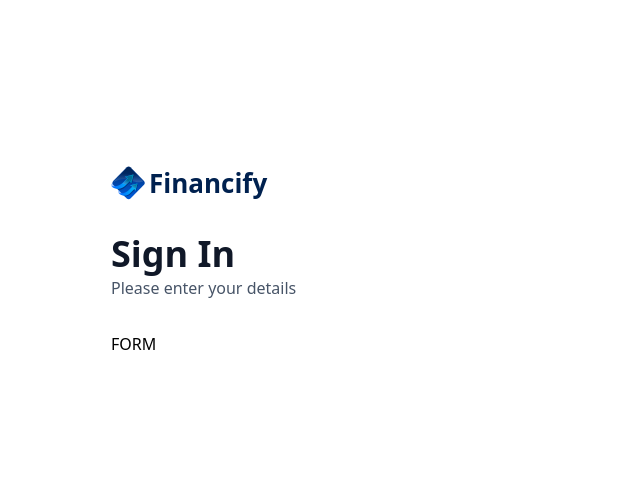
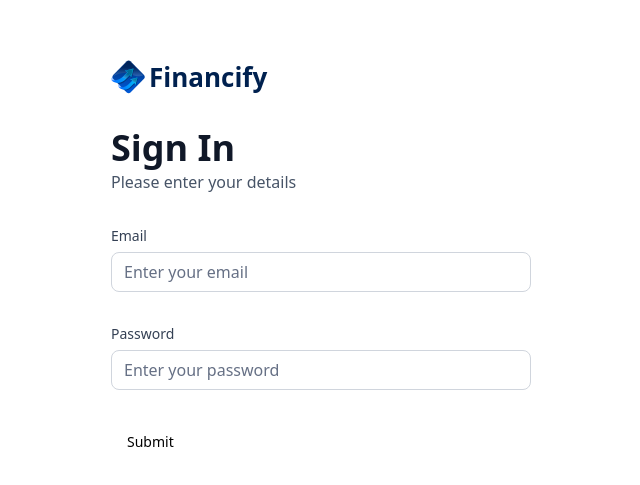
Before and after one commit to shahirulprojects/Financify, a Next.js app: page /sign-in in a window 1280 px wide. Shown: the part 139-624 px from the top of the page, without its empty margins (319-959 px from the left). Built offline with nearby package versions, Linux system fonts and the light colour scheme.

Commit message:
feat:add form

```diff
--- a/components/AuthForm.tsx
+++ b/components/AuthForm.tsx
@@ -3,8 +3,41 @@
 import Link from "next/link";
 import React, { useState } from "react";
 
+import { z } from "zod";
+import { zodResolver } from "@hookform/resolvers/zod";
+import { useForm } from "react-hook-form";
+import { Button } from "@/components/ui/button";
+import {
+  Form,
+  FormControl,
+  FormDescription,
+  FormField,
+  FormItem,
+  FormLabel,
+  FormMessage,
+} from "@/components/ui/form";
+import { Input } from "@/components/ui/input";
+import CustomInput from "./CustomInput";
+import { authFormSchema } from "@/lib/utils";
+
 const AuthForm = ({ type }: { type: string }) => {
   const [user, setUser] = useState(null); // at the start the user data wil be null
+
+  // 1. Define your form.
+  const form = useForm<z.infer<typeof authFormSchema>>({
+    resolver: zodResolver(authFormSchema),
+    defaultValues: {
+      email: "",
+      password: "",
+    },
+  });
+
+  // 2. Define a submit handler.
+  function onSubmit(values: z.infer<typeof authFormSchema>) {
+    // Do something with the form values.
+    // ✅ This will be type-safe and validated.
+    console.log(values);
+  }
   return (
     <section className="auth-form">
       <header className="flex flex-col gap-5 md:gap-8">
@@ -39,7 +72,26 @@
           {/* PlaidLink to link our bank accounts */}
         </div>
       ) : (
-        <>FORM</>
+        <>
+          <Form {...form}>
+            <form onSubmit={form.handleSubmit(onSubmit)} className="space-y-8">
+              <CustomInput
+                control={form.control}
+                name="email"
+                label="Email"
+                placeholder="Enter your email"
+              />
+              <CustomInput
+                control={form.control}
+                name="password"
+                label="Password"
+                placeholder="Enter your password"
+              />
+
+              <Button type="submit">Submit</Button>
+            </form>
+          </Form>
+        </>
       )}
     </section>
   );
--- /dev/null
+++ b/components/CustomInput.tsx
@@ -0,0 +1,40 @@
+import React from "react";
+import { FormControl, FormField, FormLabel, FormMessage } from "./ui/form";
+import { Input } from "./ui/input";
+import { Control, FieldPath } from "react-hook-form";
+import { z } from "zod";
+import { authFormSchema } from "@/lib/utils";
+
+interface CustomInput {
+  control: Control<z.infer<typeof authFormSchema>>;
+  name: FieldPath<z.infer<typeof authFormSchema>>; // untuk tahu name apa je yang wujud dekat authFormSchema tu. Kalau name tu tak wujud, dia akan kasi error
+  label: string;
+  placeholder: string;
+}
+
+const CustomInput = ({ control, name, label, placeholder }: CustomInput) => {
+  return (
+    <FormField
+      control={control}
+      name={name}
+      render={({ field }) => (
+        <div className="form-item">
+          <FormLabel className="form-label">{label}</FormLabel>
+          <div className="flex w-full flex-col">
+            <FormControl>
+              <Input
+                placeholder={placeholder}
+                className="input-class"
+                type={name === "password" ? "password" : "text"} // if name is equal to password then the input will be a type of password, meaning that it will censor the input
+                {...field}
+              />
+            </FormControl>
+            <FormMessage className="form-message mt-2" />
+          </div>
+        </div>
+      )}
+    />
+  );
+};
+
+export default CustomInput;
--- /dev/null
+++ b/components/ui/form.tsx
@@ -0,0 +1,176 @@
+import * as React from "react"
+import * as LabelPrimitive from "@radix-ui/react-label"
+import { Slot } from "@radix-ui/react-slot"
+import {
+  Controller,
+  ControllerProps,
+  FieldPath,
+  FieldValues,
+  FormProvider,
+  useFormContext,
+} from "react-hook-form"
+
+import { cn } from "@/lib/utils"
+import { Label } from "@/components/ui/label"
+
+const Form = FormProvider
+
+type FormFieldContextValue<
+  TFieldValues extends FieldValues = FieldValues,
+  TName extends FieldPath<TFieldValues> = FieldPath<TFieldValues>
+> = {
+  name: TName
+}
+
+const FormFieldContext = React.createContext<FormFieldContextValue>(
+  {} as FormFieldContextValue
+)
+
+const FormField = <
+  TFieldValues extends FieldValues = FieldValues,
+  TName extends FieldPath<TFieldValues> = FieldPath<TFieldValues>
+>({
+  ...props
+}: ControllerProps<TFieldValues, TName>) => {
+  return (
+    <FormFieldContext.Provider value={{ name: props.name }}>
+      <Controller {...props} />
+    </FormFieldContext.Provider>
+  )
+}
+
+const useFormField = () => {
+  const fieldContext = React.useContext(FormFieldContext)
+  const itemContext = React.useContext(FormItemContext)
+  const { getFieldState, formState } = useFormContext()
+
+  const fieldState = getFieldState(fieldContext.name, formState)
+
+  if (!fieldContext) {
+    throw new Error("useFormField should be used within <FormField>")
+  }
+
+  const { id } = itemContext
+
+  return {
+    id,
+    name: fieldContext.name,
+    formItemId: `${id}-form-item`,
+    formDescriptionId: `${id}-form-item-description`,
+    formMessageId: `${id}-form-item-message`,
+    ...fieldState,
+  }
+}
+
+type FormItemContextValue = {
+  id: string
+}
+
+const FormItemContext = React.createContext<FormItemContextValue>(
+  {} as FormItemContextValue
+)
+
+const FormItem = React.forwardRef<
+  HTMLDivElement,
+  React.HTMLAttributes<HTMLDivElement>
+>(({ className, ...props }, ref) => {
+  const id = React.useId()
+
+  return (
+    <FormItemContext.Provider value={{ id }}>
+      <div ref={ref} className={cn("space-y-2", className)} {...props} />
+    </FormItemContext.Provider>
+  )
+})
+FormItem.displayName = "FormItem"
+
+const FormLabel = React.forwardRef<
+  React.ElementRef<typeof LabelPrimitive.Root>,
+  React.ComponentPropsWithoutRef<typeof LabelPrimitive.Root>
+>(({ className, ...props }, ref) => {
+  const { error, formItemId } = useFormField()
+
+  return (
+    <Label
+      ref={ref}
+      className={cn(error && "text-destructive", className)}
+      htmlFor={formItemId}
+      {...props}
+    />
+  )
+})
+FormLabel.displayName = "FormLabel"
+
+const FormControl = React.forwardRef<
+  React.ElementRef<typeof Slot>,
+  React.ComponentPropsWithoutRef<typeof Slot>
+>(({ ...props }, ref) => {
+  const { error, formItemId, formDescriptionId, formMessageId } = useFormField()
+
+  return (
+    <Slot
+      ref={ref}
+      id={formItemId}
+      aria-describedby={
+        !error
+          ? `${formDescriptionId}`
+          : `${formDescriptionId} ${formMessageId}`
+      }
+      aria-invalid={!!error}
+      {...props}
+    />
+  )
+})
+FormControl.displayName = "FormControl"
+
+const FormDescription = React.forwardRef<
+  HTMLParagraphElement,
+  React.HTMLAttributes<HTMLParagraphElement>
+>(({ className, ...props }, ref) => {
+  const { formDescriptionId } = useFormField()
+
+  return (
+    <p
+      ref={ref}
+      id={formDescriptionId}
+      className={cn("text-sm text-muted-foreground", className)}
+      {...props}
+    />
+  )
+})
+FormDescription.displayName = "FormDescription"
+
+const FormMessage = React.forwardRef<
+  HTMLParagraphElement,
+  React.HTMLAttributes<HTMLParagraphElement>
+>(({ className, children, ...props }, ref) => {
+  const { error, formMessageId } = useFormField()
+  const body = error ? String(error?.message) : children
+
+  if (!body) {
+    return null
+  }
+
+  return (
+    <p
+      ref={ref}
+      id={formMessageId}
+      className={cn("text-sm font-medium text-destructive", className)}
+      {...props}
+    >
+      {body}
+    </p>
+  )
+})
+FormMessage.displayName = "FormMessage"
+
+export {
+  useFormField,
+  Form,
+  FormItem,
+  FormLabel,
+  FormControl,
+  FormDescription,
+  FormMessage,
+  FormField,
+}
--- /dev/null
+++ b/components/ui/input.tsx
@@ -0,0 +1,25 @@
+import * as React from "react"
+
+import { cn } from "@/lib/utils"
+
+export interface InputProps
+  extends React.InputHTMLAttributes<HTMLInputElement> {}
+
+const Input = React.forwardRef<HTMLInputElement, InputProps>(
+  ({ className, type, ...props }, ref) => {
+    return (
+      <input
+        type={type}
+        className={cn(
+          "flex h-10 w-full rounded-md border border-input bg-background px-3 py-2 text-sm ring-offset-background file:border-0 file:bg-transparent file:text-sm file:font-medium placeholder:text-muted-foreground focus-visible:outline-none focus-visible:ring-2 focus-visible:ring-ring focus-visible:ring-offset-2 disabled:cursor-not-allowed disabled:opacity-50",
+          className
+        )}
+        ref={ref}
+        {...props}
+      />
+    )
+  }
+)
+Input.displayName = "Input"
+
+export { Input }
--- /dev/null
+++ b/components/ui/label.tsx
@@ -0,0 +1,26 @@
+"use client"
+
+import * as React from "react"
+import * as LabelPrimitive from "@radix-ui/react-label"
+import { cva, type VariantProps } from "class-variance-authority"
+
+import { cn } from "@/lib/utils"
+
+const labelVariants = cva(
+  "text-sm font-medium leading-none peer-disabled:cursor-not-allowed peer-disabled:opacity-70"
+)
+
+const Label = React.forwardRef<
+  React.ElementRef<typeof LabelPrimitive.Root>,
+  React.ComponentPropsWithoutRef<typeof LabelPrimitive.Root> &
+    VariantProps<typeof labelVariants>
+>(({ className, ...props }, ref) => (
+  <LabelPrimitive.Root
+    ref={ref}
+    className={cn(labelVariants(), className)}
+    {...props}
+  />
+))
+Label.displayName = LabelPrimitive.Root.displayName
+
+export { Label }
--- a/lib/utils.ts
+++ b/lib/utils.ts
@@ -2,6 +2,7 @@
 import { type ClassValue, clsx } from "clsx";
 import qs from "query-string";
 import { twMerge } from "tailwind-merge";
+import { z } from "zod";
 
 export function cn(...inputs: ClassValue[]) {
   return twMerge(clsx(inputs));
@@ -193,3 +194,8 @@
 
   return date > twoDaysAgo ? "Processing" : "Success";
 };
+
+export const authFormSchema = z.object({
+  email: z.string().email(), // check if it is a type of email
+  password: z.string().min(8),
+});
--- a/package.json
+++ b/package.json
@@ -9,7 +9,9 @@
     "lint": "next lint"
   },
   "dependencies": {
+    "@hookform/resolvers": "^3.4.2",
     "@radix-ui/react-dialog": "^1.0.5",
+    "@radix-ui/react-label": "^2.0.2",
     "@radix-ui/react-slot": "^1.0.2",
     "chart.js": "^4.4.3",
     "class-variance-authority": "^0.7.0",
@@ -21,8 +23,10 @@
     "react-chartjs-2": "^5.2.0",
     "react-countup": "^6.5.3",
     "react-dom": "^18",
+    "react-hook-form": "^7.51.5",
     "tailwind-merge": "^2.3.0",
-    "tailwindcss-animate": "^1.0.7"
+    "tailwindcss-animate": "^1.0.7",
+    "zod": "^3.23.8"
   },
   "devDependencies": {
     "@types/node": "^20",
```
Also changed, not shown: 1 other file (tests, documents, lock files or other folders).
